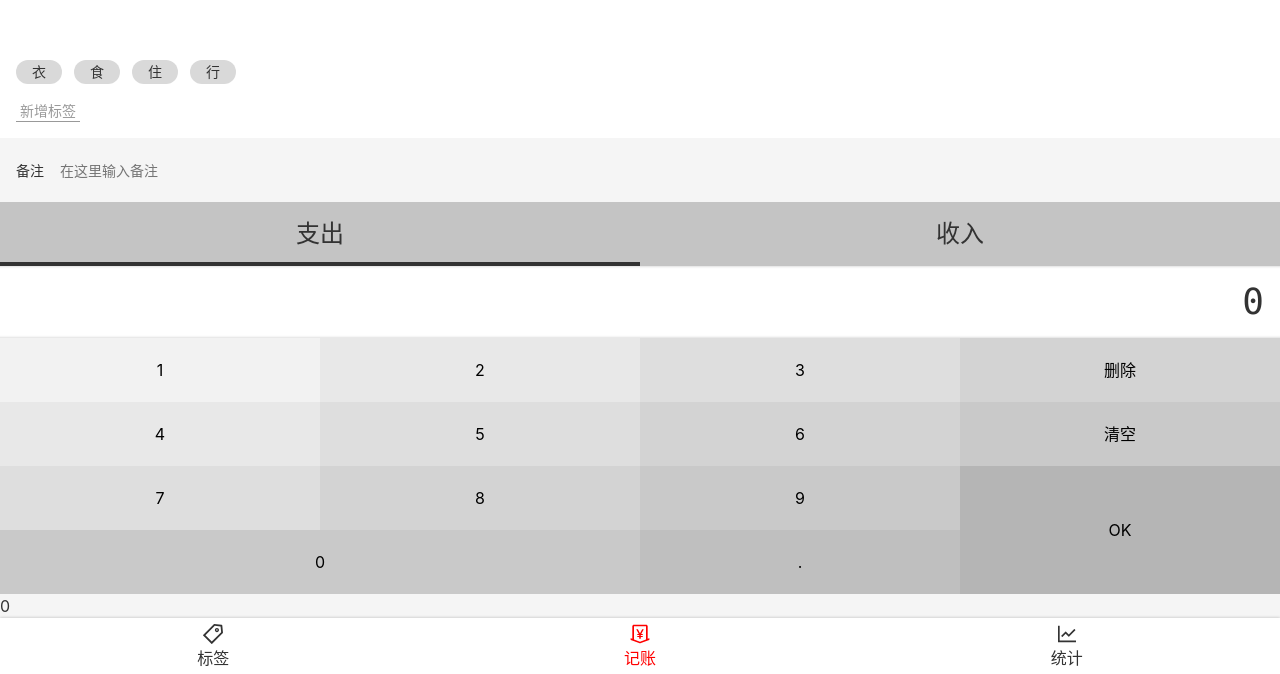
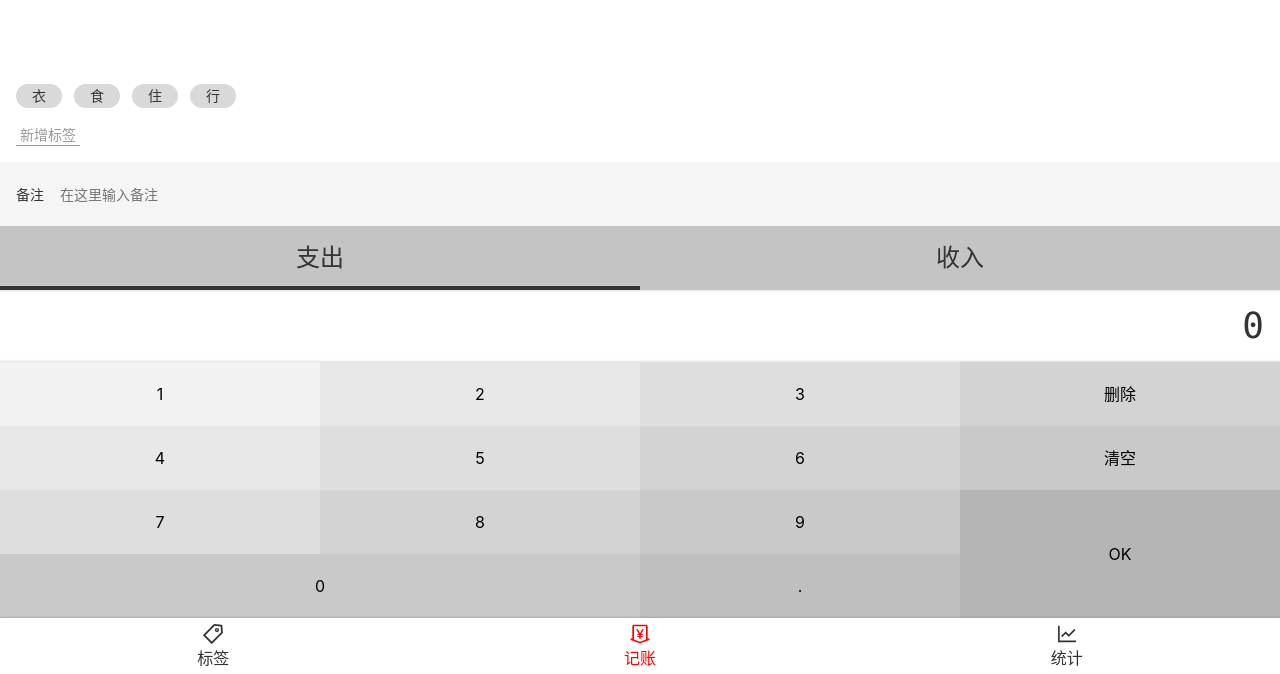
Before and after one commit to shervinchen/moni-react, a React app: page /#/money in a window 1280 px wide. Shown: the part 126-800 px from the top of the page. Built offline with nearby package versions, Linux system fonts and the light colour scheme.

Commit message:
抽离useTags函数

```diff
--- /dev/null
+++ b/src/useTags.tsx
@@ -0,0 +1,11 @@
+import { useState } from "react";
+
+const useTags = () => {
+  const [tags, setTags] = useState<string[]>(["衣", "食", "住", "行"]);
+  return {
+    tags,
+    setTags
+  }
+};
+
+export default useTags;
--- a/src/views/Money.tsx
+++ b/src/views/Money.tsx
@@ -29,9 +29,6 @@ const Money = () => {
   };
   return (
     <MyLayout>
-      {record.tags.join(",")}
-      {record.note}
-      {record.amount}
       <NumberPadSection
         value={record.amount}
         onChange={amount => onChange({ amount })}
--- a/src/views/Money/TagsSection.tsx
+++ b/src/views/Money/TagsSection.tsx
@@ -1,5 +1,6 @@
 import React, { useState } from "react";
 import styled from "styled-components";
+import useTags from 'useTags'
 
 const Wrapper = styled.section`
   display: flex;
@@ -42,7 +43,7 @@ type Props = {
 }
 
 const TagsSection: React.FC<Props> = (props) => {
-  const [tags, setTags] = useState<string[]>(["衣", "食", "住", "行"]);
+  const { tags, setTags } = useTags()
   const {value, onChange} = props
   const onAddTag = () => {
     const tagName = window.prompt("新标签的名称为");
--- a/src/views/Tags.tsx
+++ b/src/views/Tags.tsx
@@ -1,7 +1,9 @@
 import React from "react";
 import Layout from "components/Layout";
+import useTags from 'useTags'
 
 const Tags = () => {
+  const { tags, setTags } = useTags()
   return (
     <Layout>
       <h2>Tags</h2>
```
